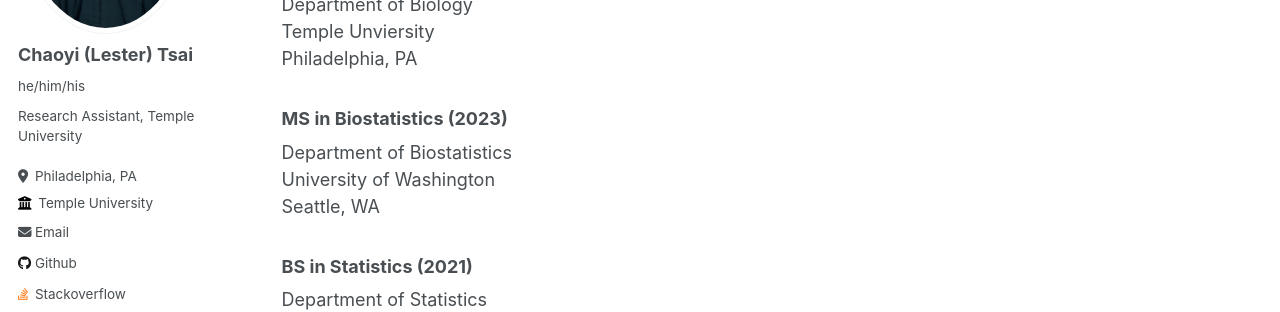
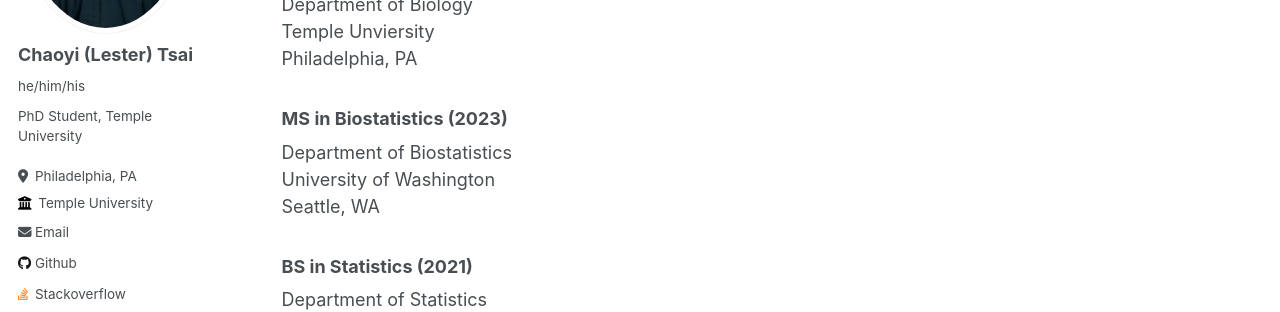
Before and after one commit to Lestertsai/Lestertsai.github.io, a Jekyll site: the page built from _pages/about.md, in a window 1280 px wide. Shown: the part 288-600 px from the top of the page. Built offline with Jekyll 4.4.1, drawn with Linux system fonts in a browser that asks for light colours.

Commit message:
Update _config.yml

```diff
--- a/_config.yml
+++ b/_config.yml
@@ -25,7 +25,7 @@ author:
   avatar           : "profile.png"
   name             : "Chaoyi (Lester) Tsai"
   pronouns         : "he/him/his"
-  bio              : "Research Assistant, Temple University"
+  bio              : "PhD Student, Temple University"
   location         : "Philadelphia, PA"
   employer         : "Temple University"
   uri              : # "https://mol.ax"
```
